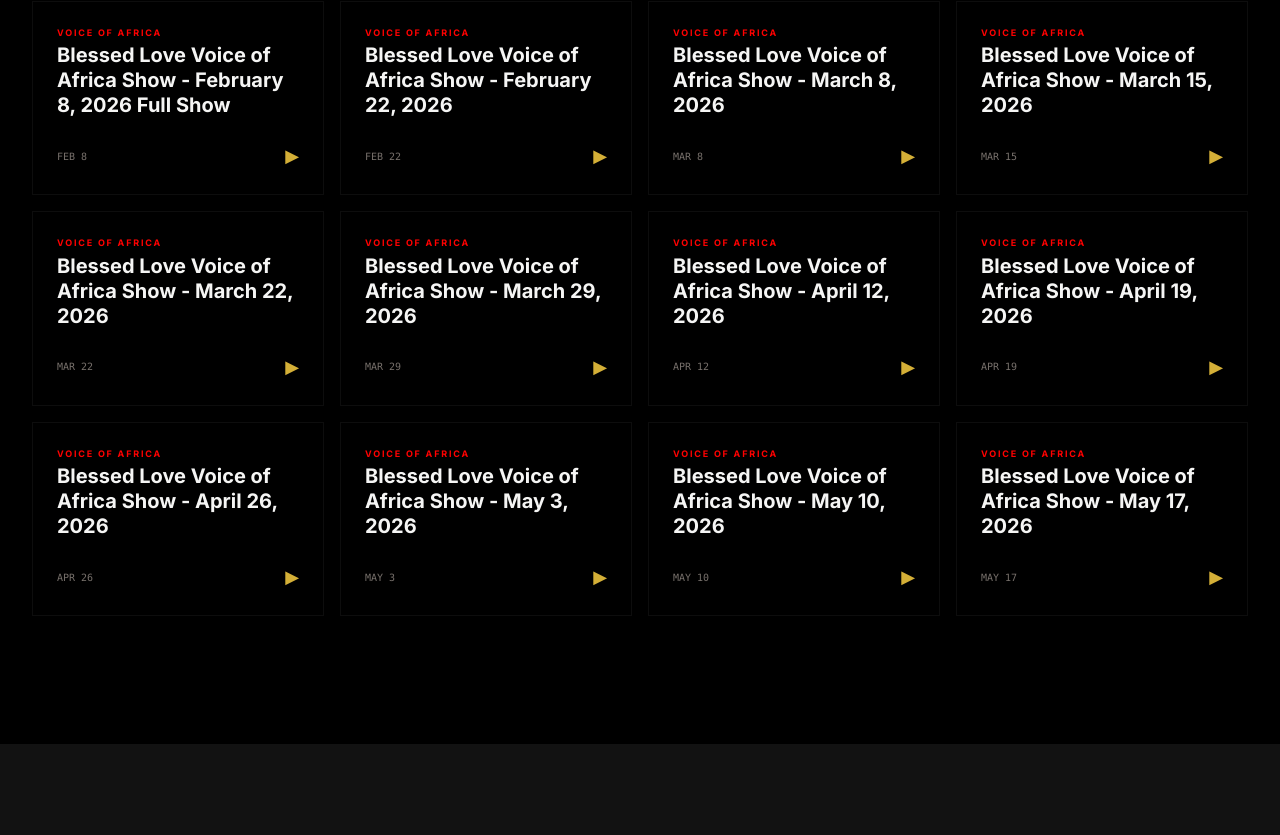
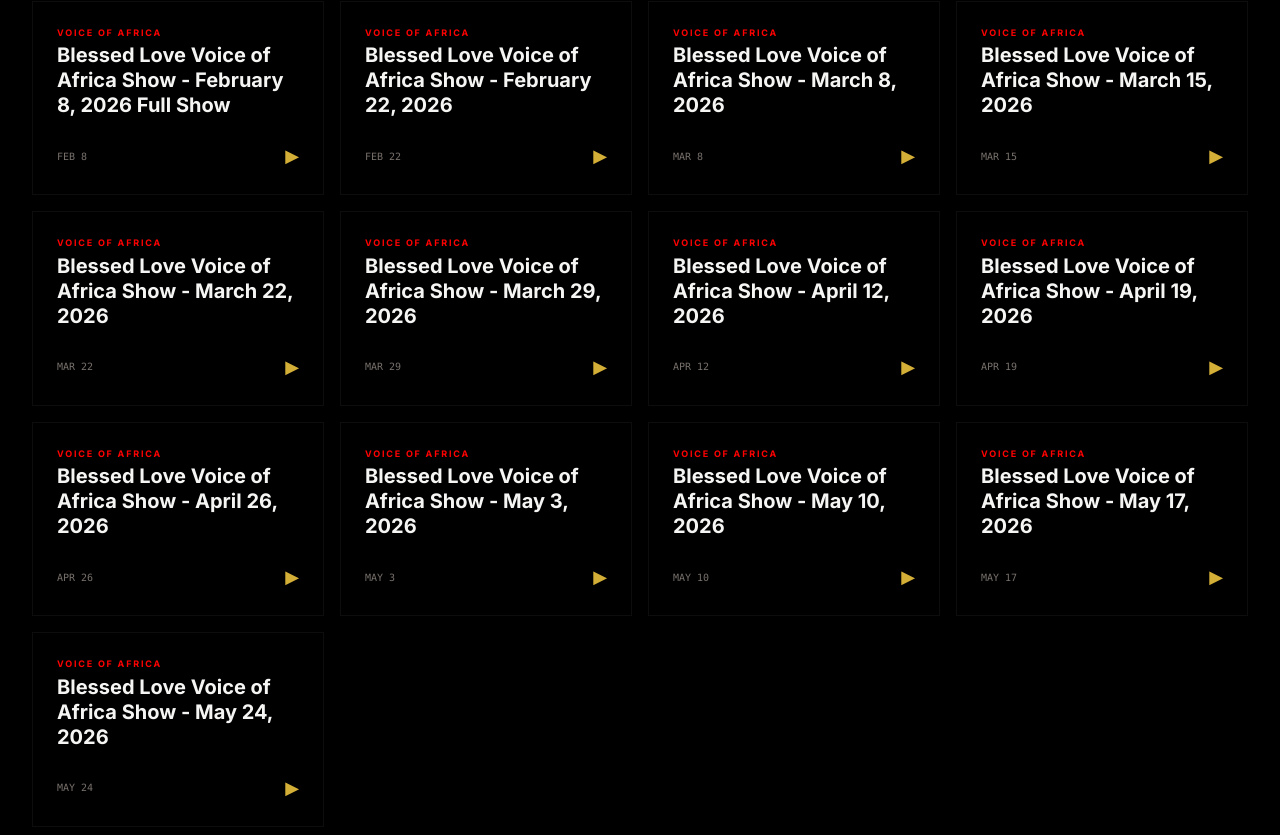
Before and after one commit to hypnoticproductions/rasta-prophet-pwa, a Next.js app: page / in a window 1280 px wide. Shown: the part 2646-3481 px from the top of the page. Before the commit the page ends 3390 px from the top, so only its background shows below. Built offline with nearby package versions, Linux system fonts and the light colour scheme.

Commit message:
Add May 24, 2026 episode to the show

```diff
--- a/data/episodes.ts
+++ b/data/episodes.ts
@@ -297,6 +297,15 @@ export const episodes: Episode[] = [
     description: "Today's full broadcast bringing wisdom, truth, and enlightenment to the people.",
     archive_url: "https://archive.org/download/show-on-may-17-2026-fulll-1/show%20on%20%20may%2017%202026%20fulll%201.mp3",
     published_date: "2026-05-17"
+  },
+  // May 24, 2026 Episodes
+  {
+    id: "33",
+    episode_number: 33,
+    title: "Blessed Love Voice of Africa Show - May 24, 2026",
+    description: "Today's full broadcast bringing wisdom, truth, and enlightenment to the people.",
+    archive_url: "https://archive.org/download/show-5-24-202-full-show/show%205%2024%20202%20full%20show.mp3",
+    published_date: "2026-05-24"
   }
 ];
 
```
